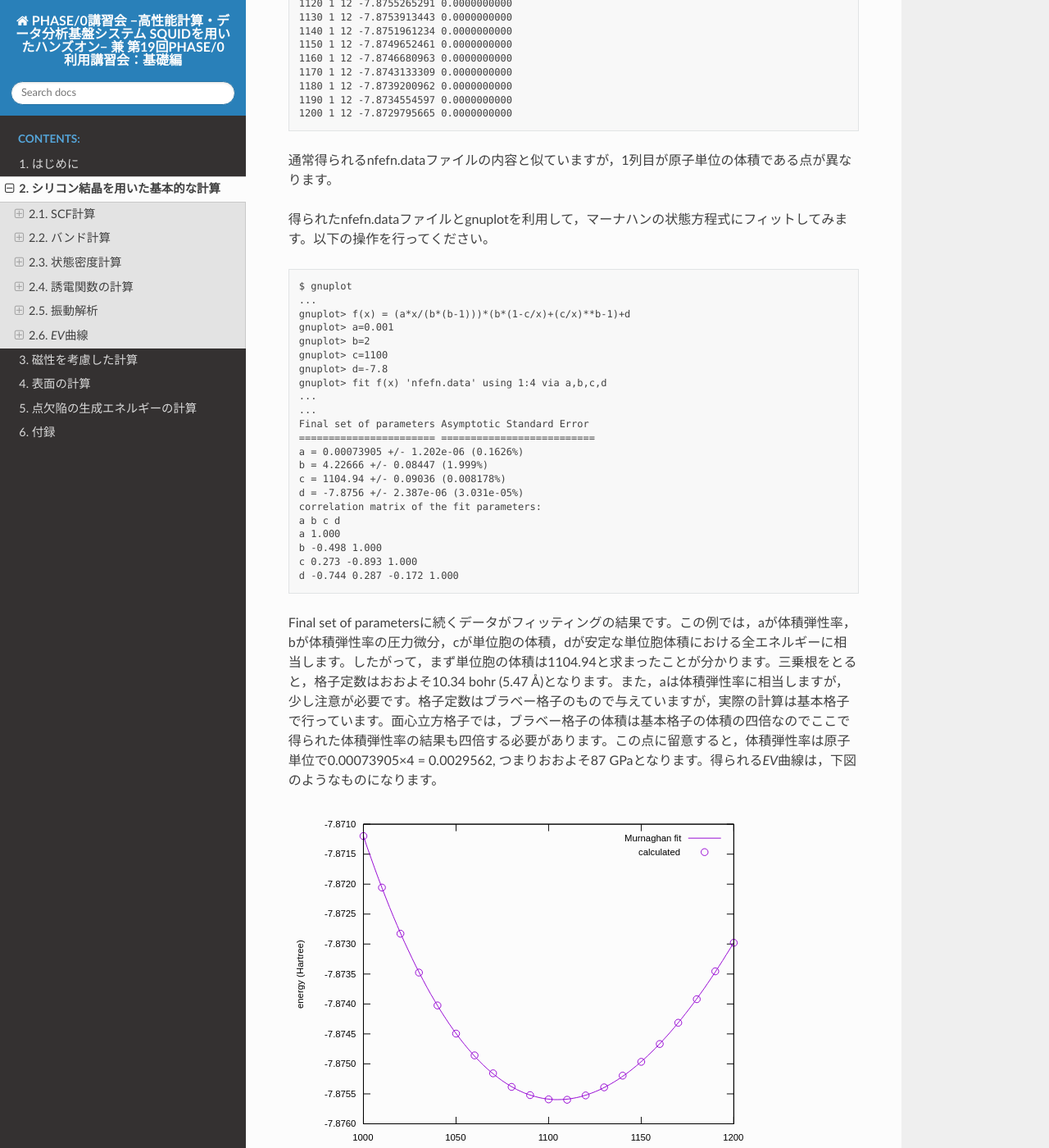
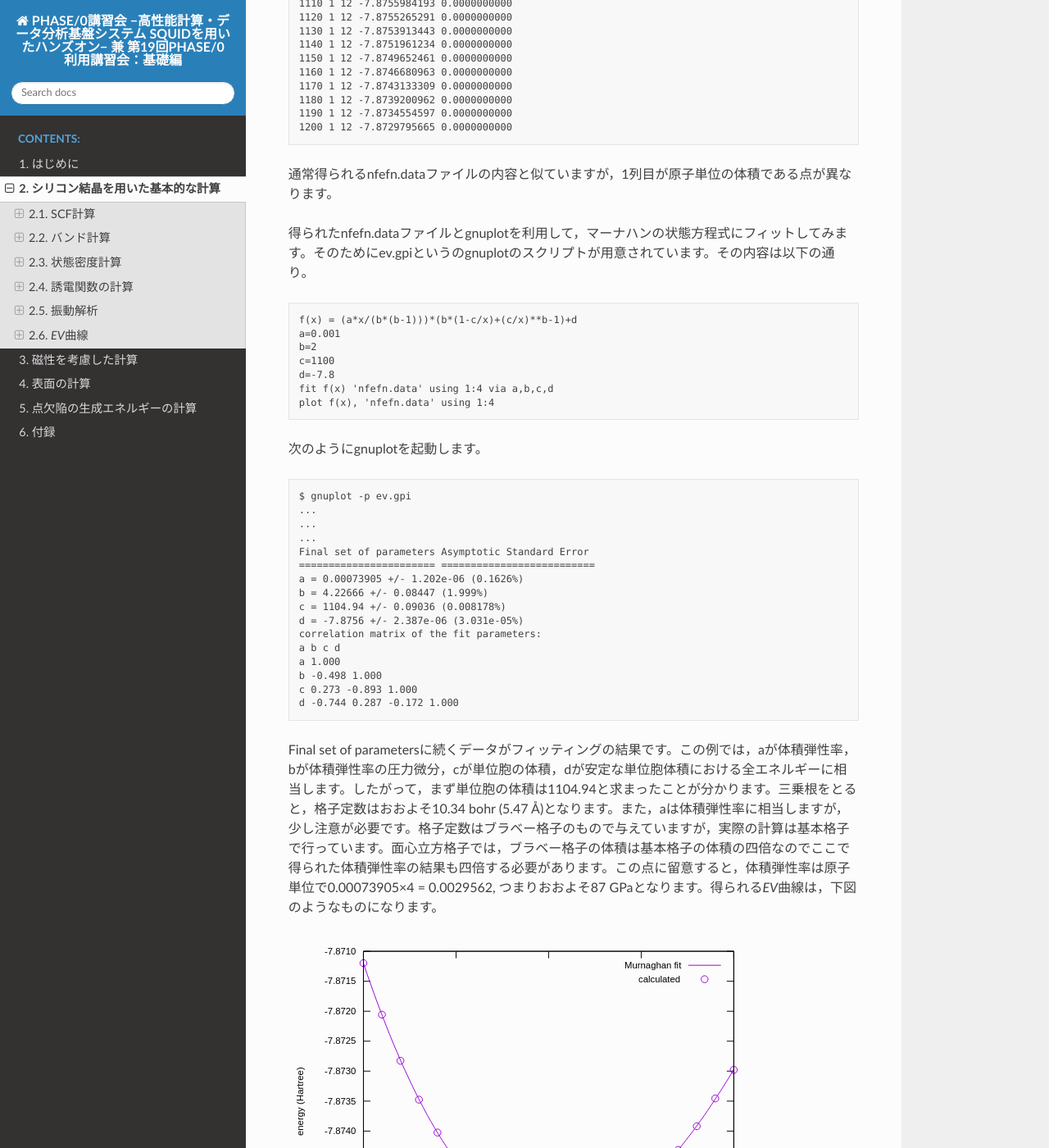
Before and after one commit to Materials-Science-Software-Consortium/phase0_tutorial_wsl, a Sphinx documentation site: the page built from source/si.rst, in a window 1280 px wide and 1400 px high, scrolled down 17438 px. Shown: the whole window at 82% size. Built offline with Sphinx 7.4.7 and the Read the Docs theme 2.0.0, drawn with Linux system fonts in a browser that asks for light colours; some of the changed text lies outside the part shown.

Commit message:
少し修正

```diff
--- a/source/intro.rst
+++ b/source/intro.rst
@@ -23,7 +23,7 @@
   cp /sqfs/home/u6c171/20240213.tar.gz .
   tar -zxvf 20240213.tar.gz
 
-原子配置の可視化には `VESTA <https://jp-minerals.org/vesta/jp/>`_ を用いるので，こちらはローカルPCにインストールしておくことが推奨されます。
+原子配置の可視化には `VESTA <https://jp-minerals.org/vesta/jp/>`_ を用いるので，こちらはローカルPCにインストールしてください。
 
 PHASE/0の引用情報など
 -----------------------
--- a/source/si.rst
+++ b/source/si.rst
@@ -724,18 +725,24 @@ file_names.dataファイルの内容は下記のようになっています。
 
 通常得られるnfefn.dataファイルの内容と似ていますが，1列目が原子単位の体積である点が異なります。
 
-得られたnfefn.dataファイルとgnuplotを利用して，マーナハンの状態方程式にフィットしてみます。以下の操作を行ってください。
+得られたnfefn.dataファイルとgnuplotを利用して，マーナハンの状態方程式にフィットしてみます。そのためにev.gpiというのgnuplotのスクリプトが用意されています。その内容は以下の通り。
 
 .. code-block:: text
 
-  $ gnuplot
+  f(x) = (a*x/(b*(b-1)))*(b*(1-c/x)+(c/x)**b-1)+d
+  a=0.001
+  b=2
+  c=1100
+  d=-7.8
+  fit f(x) 'nfefn.data' using 1:4 via a,b,c,d
+  plot f(x), 'nfefn.data' using 1:4
+
+次のようにgnuplotを起動します。
+
+.. code-block:: text
+
+  $ gnuplot -p ev.gpi
   ...
-  gnuplot> f(x) = (a*x/(b*(b-1)))*(b*(1-c/x)+(c/x)**b-1)+d
-  gnuplot> a=0.001
-  gnuplot> b=2
-  gnuplot> c=1100
-  gnuplot> d=-7.8
-  gnuplot> fit f(x) 'nfefn.data' using 1:4 via a,b,c,d
   ...
   ...
   Final set of parameters Asymptotic Standard Error
```
Also changed, not shown: other parts of source/si.rst (+2 -1 lines).
